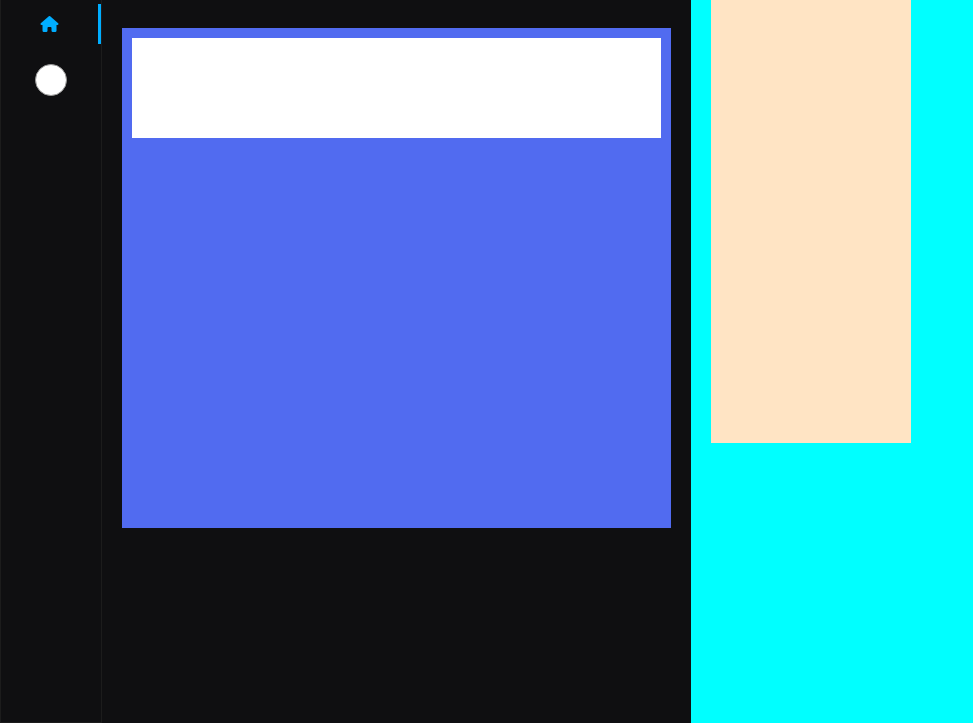
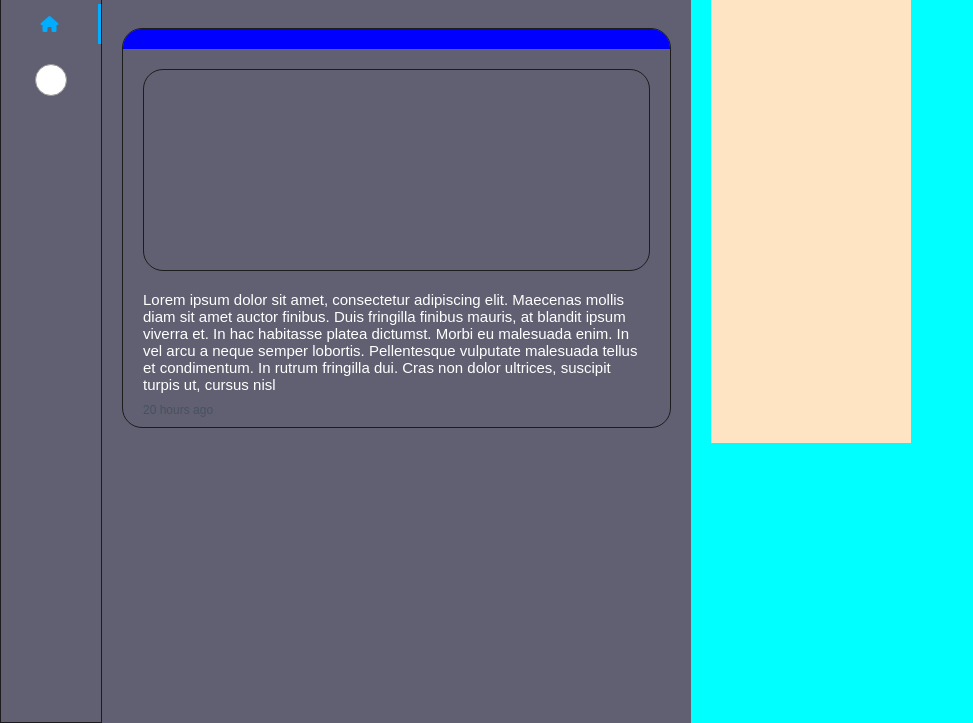
Before and after one commit to MarounFahed/twitter-clone, a plain HTML site: page TwitterClone/index.html in a window 1280 px wide. Shown: the part 77-800 px from the top of the page, without its empty margins (0-973 px from the left). Drawn offline with Linux system fonts and the light colour scheme.

Commit message:
Create HTML and Style for Individual Tweet

```diff
--- a/TwitterClone/index.html
+++ b/TwitterClone/index.html
@@ -7,12 +7,15 @@
     <meta name="viewport" content="width=device-width, initial-scale=1.0">
     <meta name="description" content="">
     <link rel="stylesheet" href="style/style.css">
+    <link rel="stylesheet" href="style/tweet.css">
     <script src="https://kit.fontawesome.com/c939d0e917.js" crossorigin="anonymous"></script>
     <title>Twitter</title>
 </head>
 
 <body>
     <div class="container home-page">
+
+        <!--NAVIGATION BAR START-->
         <div class="navigation-container">
             <div class="navigation">
                 <div class="logo">
@@ -26,23 +29,48 @@
                 </div>
             </div>
         </div>
+        <!--NAVIGATION BAR END-->
 
+        <!--MAIN START-->
+        <div class="main">
 
-        <div class="main">
+            <!--TWEETS SEARCH CONTAINER START-->
             <div class="tweets-search-container">
                 <input id="user-search-input" type="text" placeholder="Search Twitter" />
                 <i class="fas fa-search fa-flip-horizontal"></i>
             </div>
+            <!--TWEETS SEARCH CONTAINER START-->
+
+            <!--TWEETS LIST START-->
             <div class="tweets-list">
                 <div class="tweet-container">
+                    <div class="tweet-user-info"></div>
 
+                    <div class="tweet-images-container"></div>
+
+                    <div class="tweet-text-container">
+                        Lorem ipsum dolor sit amet, consectetur adipiscing elit. Maecenas mollis diam sit amet auctor
+                        finibus. Duis fringilla finibus mauris, at blandit ipsum viverra et. In hac habitasse platea
+                        dictumst. Morbi eu malesuada enim. In vel arcu a neque semper lobortis. Pellentesque vulputate
+                        malesuada tellus et condimentum. In rutrum fringilla dui. Cras non dolor ultrices, suscipit
+                        turpis ut, cursus nisl
+                    </div>
+
+                    <div class="tweet-date-container">
+                        20 hours ago
+                    </div>
                 </div>
             </div>
+            <!--TWEETS LIST END-->
+
         </div>
+        <!--MAIN END-->
 
+        <!--TWEETS SIDEBAR START-->
         <div class="tweets-sidebar-container">
             <div class="tweets-sidebar"></div>
         </div>
+        <!--TWEETS SIDEBAR END-->
     </div>
 
 
--- a/TwitterClone/style/style.css
+++ b/TwitterClone/style/style.css
@@ -7,7 +7,7 @@ body {
   width: 100%;
   min-height: 100vh;
   display: flex;
-  background-color: #0f0f11;
+  background-color: #606072;
 }
 
 .navigation-container {
@@ -65,9 +65,7 @@ body {
 }
 
 .tweets-list {
-  height: 500px;
   margin: 20px;
-  background-color: #516bf0;
 }
 
 .tweets-search-container {
@@ -96,14 +94,6 @@ body {
   padding-left: 10px;
 }
 
-.tweet-container {
-  display: flex;
-  flex-direction: column;
-  height: 100px;
-  background-color: white;
-  margin: 10px;
-}
-
 .tweets-sidebar-container {
   background-color: cyan;
   flex: 1;
--- /dev/null
+++ b/TwitterClone/style/tweet.css
@@ -0,0 +1,31 @@
+.tweet-container {
+  border: 1px solid #1c1c1c;
+  border-radius: 20px;
+  overflow: hidden;
+  display: flex;
+  flex-direction: column;
+}
+
+.tweet-user-info {
+  height: 20px;
+  background-color: blue;
+}
+
+.tweet-images-container {
+  margin: 20px 20px 0 20px;
+  height: 200px;
+  border: 1px solid #1c1c1c;
+  border-radius: 20px;
+}
+
+.tweet-text-container {
+  font-size: 15px;
+  margin: 20px 20px 0 20px;
+  color: rgba(255, 255, 255);
+}
+
+.tweet-date-container {
+  font-size: 12px;
+  margin: 10px 20px 10px;
+  color: #47525d;
+}
```
